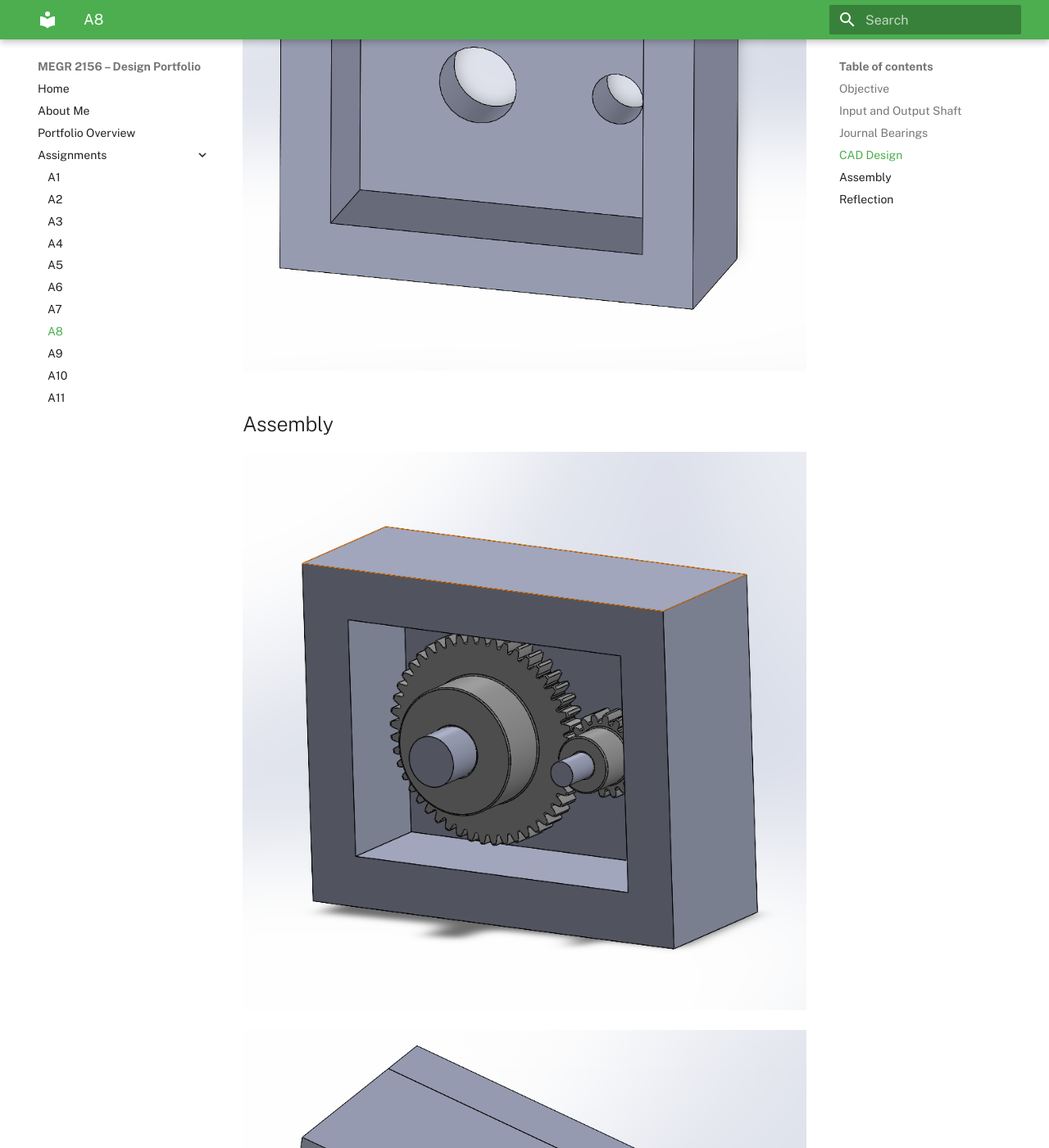
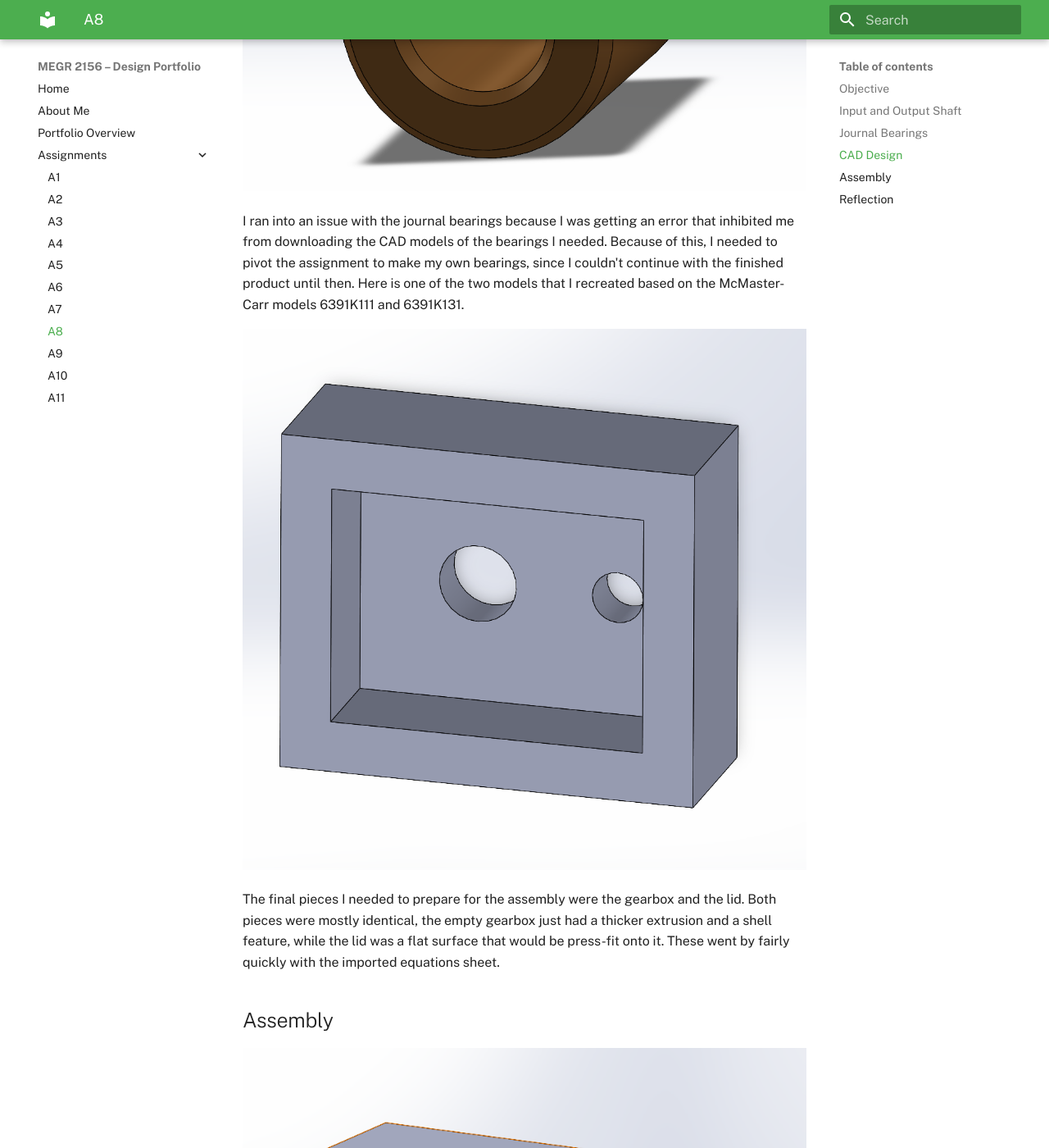
Before and after one commit to Jmswanchara/megr2156-portfolio, an MkDocs documentation site: the page built from docs/assignments/A08/index.md, in a window 1280 px wide and 1400 px high, scrolled down 6044 px. Shown: the whole window at 82% size. Built offline with MkDocs 1.6.1 and Material for MkDocs 9.7.7, drawn with Linux system fonts in a browser that asks for light colours; some of the changed text lies outside the part shown.

Commit message:
Update index.md

```diff
--- a/docs/assignments/A08/index.md
+++ b/docs/assignments/A08/index.md
@@ -14,21 +14,33 @@ For this assignment, I combined my work for the input and output shaft into one
 
 ![Page 2](Page_2_A8.png)
 
-
+Using the values carried over from the first section, I again laid out my known and unknown values and drew FBDs that went for each of the shafts.  I used the same process as before to combine the work for both shafts and solve for pressure and velocity.  These values would be very important for determining what material would be selected.
 
 ![Table](table_A8.png)
 
+After looking at Table 4 from the lecture slides, I determined that porous bronze would be the most comfortable selection based off of my results thus far.
+
 ![Page 3](Page_3_A8.png)
+
+Before moving on to SolidWorks, I needed to calculate the minimum thickness of both shafts.  Alongside these calculations, I drew another FBD that showed the relationship between the stresses around the bearing.  After calculating these, I could compare the results to the journal bearings on McMaster-Carr to find the best selection for my calculations.  Finally, I drew another sketch that showed my idea for how my gearbox was gonna turn out.
 
 ## CAD Design
 
 ![Gears](the_gears_A8.png)
 
+I downloaded the required gears as instructed on the assignment page.
+
 ![Equations](equations_A8.png)
+
+I inserted my equations into SolidWorks so that I could import it into all of my other upcoming CAD models.  This allowed me to save a lot of time and made it easier to line up these models when it the time came to assemble them.
 
 ![Bearings](recreated_bearing_A8.png)
 
+I ran into an issue with the journal bearings because I was getting an error that inhibited me from downloading the CAD models of the bearings I needed.  Because of this, I needed to pivot the assignment to make my own bearings, since I couldn't continue with the finished product until then.  Here is one of the two models that I recreated based on the McMaster-Carr models 6391K111 and 6391K131.
+
 ![Empty Gearbox](empty_gearbox_A8.png)
+
+The final pieces I needed to prepare for the assembly were the gearbox and the lid.  Both pieces were mostly identical, the empty gearbox just had a thicker extrusion and a shell feature, while the lid was a flat surface that would be press-fit onto it.  These went by fairly quickly with the imported equations sheet.
 
 ## Assembly
 
```
